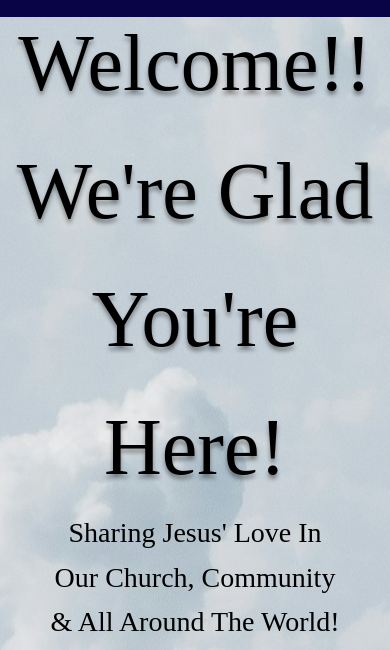
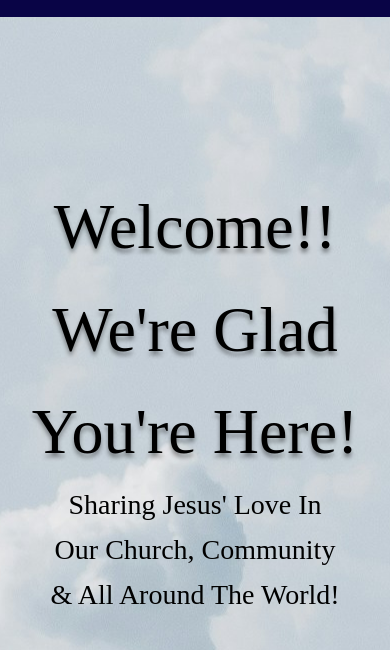
Before and after one commit to romz246/church-website-test, a plain HTML site: page index.html in a window 390 px wide. Shown: the part 171-821 px from the top of the page. Drawn offline with Linux system fonts and the light colour scheme.

Commit message:
style changes

```diff
--- a/css/index.css
+++ b/css/index.css
@@ -1,7 +1,3 @@
-/* .hero-section {
-	padding-top: 55px;
-} */
-
 .hero-heading-container {
 	background-attachment: fixed;
 	background-repeat: no-repeat;
@@ -147,6 +143,10 @@ h3 {
 
 /* Mobile */
 @media (max-width: 768px) {
+	.hero-heading-container {
+		background-attachment: scroll;
+	}
+
 	/* section#hero .hero-content, */
 	section#about h1,
 	section#ministries h1,
@@ -178,9 +178,14 @@ h3 {
 
 /* Small phones */
 @media (max-width: 480px) {
-	.hero-heading-container {
-		background-attachment: scroll;
+	.hero-section {
+		padding-top: 75px;
 	}
+
+	.hero-main-heading {
+		font-size: 4rem;
+	}
+
 	/* section#hero .hero-content, */
 	section#about h1,
 	section#ministries h1,
```
